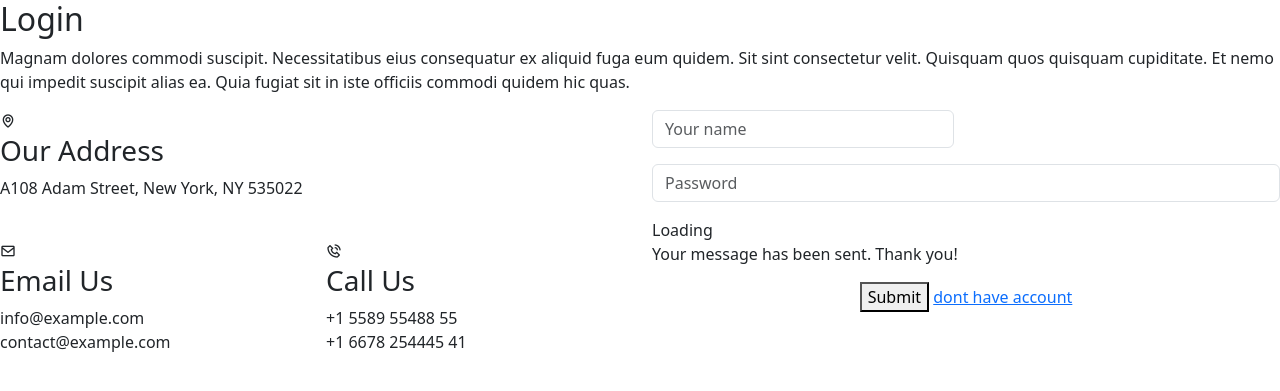
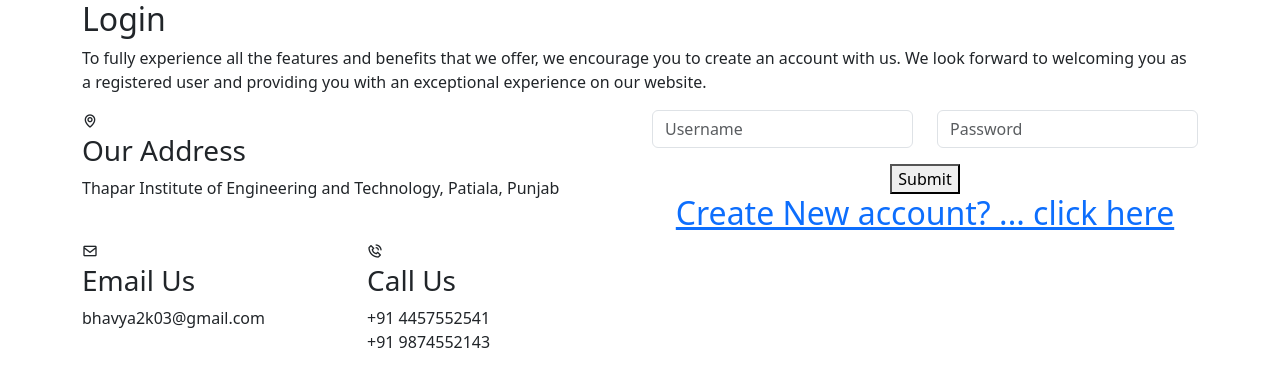
Before and after one commit to YashvinGoyal/hacktu, a Django app: page /log in a window 1280 px wide. Shown: the top 391 px of the page. Run offline with Django 4.2, Linux system fonts and the light colour scheme; some libraries are stand-ins or nearby versions.

Commit message:
Update login2.html

```diff
--- a/templates/home/login2.html
+++ b/templates/home/login2.html
@@ -21,9 +21,16 @@
   <link href="static/assets/css/style.css" rel="stylesheet">
 </head>
 <body>
-    <div class="section-title">
+  <section id="contact" class="contact">
+    <div class="container">
+
+      <div class="section-title">
+        {% if user.is_authenticated %}
+        <h2>Welcome {{request.user}}</h2>
+        {% else %}
         <h2>Login</h2>
-        <p>Magnam dolores commodi suscipit. Necessitatibus eius consequatur ex aliquid fuga eum quidem. Sit sint consectetur velit. Quisquam quos quisquam cupiditate. Et nemo qui impedit suscipit alias ea. Quia fugiat sit in iste officiis commodi quidem hic quas.</p>
+        {% endif %}
+        <p>To fully experience all the features and benefits that we offer, we encourage you to create an account with us. We look forward to welcoming you as a registered user and providing you with an exceptional experience on our website.</p>
       </div>
 
       <div class="row">
@@ -35,21 +42,21 @@
               <div class="info-box">
                 <i class="bx bx-map"></i>
                 <h3>Our Address</h3>
-                <p>A108 Adam Street, New York, NY 535022</p>
+                <p>Thapar Institute of Engineering and Technology, Patiala, Punjab</p>
               </div>
             </div>
             <div class="col-md-6">
               <div class="info-box mt-4">
                 <i class="bx bx-envelope"></i>
                 <h3>Email Us</h3>
-                <p>info@example.com<br>contact@example.com</p>
+                <p>bhavya2k03@gmail.com</p>
               </div>
             </div>
             <div class="col-md-6">
               <div class="info-box mt-4">
                 <i class="bx bx-phone-call"></i>
                 <h3>Call Us</h3>
-                <p>+1 5589 55488 55<br>+1 6678 254445 41</p>
+                <p>+91 4457552541<br>+91 9874552143</p>
               </div>
             </div>
           </div>
@@ -60,24 +67,24 @@
           <div class="row">
 
             <div class="col-md-6 form-group mt-3 mt-md-0">
-              <input type="text" class="form-control" name="emaill" id="emaill" placeholder="Your name" required>
+              <input type="text" class="form-control" name="emaill" id="emaill" placeholder="Username" required>
             </div>
-          </div>
-          <div class="form-group mt-3">
-            <input type="text" class="form-control" name="passwordd" id="passwordd" placeholder="Password" required>
+            <div class="col-md-6 form-group mt-3 mt-md-0">
+              <input type="text" class="form-control" name="passwordd" id="passwordd" placeholder="Password" required>
+            </div>
           </div>
 
 
           <div class="my-3">
-            <div class="loading">Loading</div>
+            <div class="loading"></div>
             <div class="error-message"></div>
-            <div class="sent-message">Your message has been sent. Thank you!</div>
+            <div class="sent-message"></div>
           </div>
 
           <div class="text-center">
             {% csrf_token %}
             <button type="submit">Submit</button>
-            <a href="/">dont have account</a>
+            <a href="/"><h2>Create New account? ... click here</h2></a>
               </div>
 
         </form>
```
